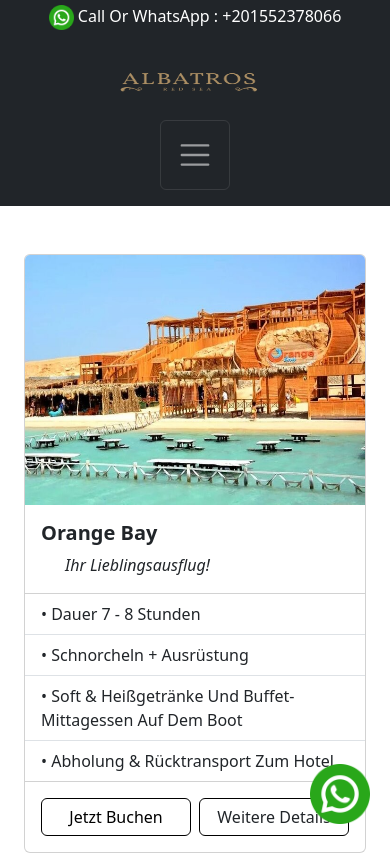
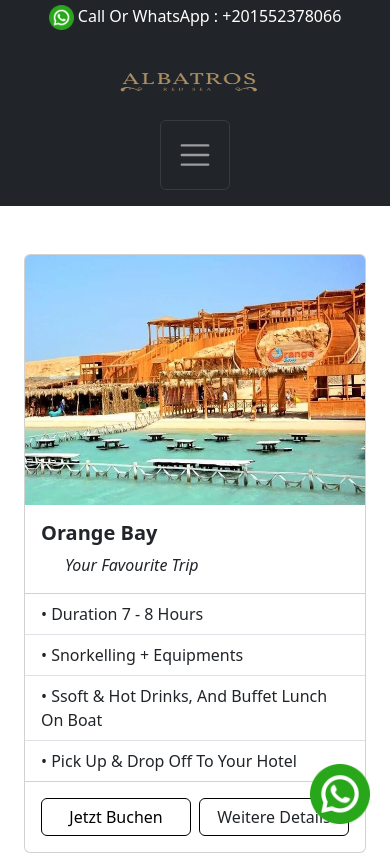
Before and after one commit to YahyaaMuhamedd/Albtros-Project, a plain HTML site: page trips/boattrips.html in a window 390 px wide. Shown: the top 855 px of the page. Drawn offline with nearby package versions, Linux system fonts and the light colour scheme; no server answers; files whose address does not match are found by name; a web font is replaced by a local one.

```diff
--- a/trips/boattrips.html
+++ b/trips/boattrips.html
@@ -140,7 +140,7 @@
                             <div
                                 class="caption text-center text-white position-absolute text-center d-flex flex-column justify-content-center align-items-center w-100 h-100">
                                 <h1 data-translate="modalhurghadapage_orangebay_title">ORANGE BAY</h1>
-                                <p data-translate="modalhurghadapage_orangebay_price">Bester Preis pro Person</p>
+                                <p data-translate="modalhurghadapage_orangebay_price">Best Price For Person</p>
                                 <span class="bg-white w-100 mb-3"></span>
                                 <h3 data-translate="modalhurghadapage_orangebay_price_value">25.00 EUR</h3>
                             </div>
@@ -149,18 +149,18 @@
                             <h5 class="card-title fw-bold" data-translate="modalhurghadapage_orangebay_subtitle">Orange
                                 Bay</h5>
                             <p class="card-text ms-4 fst-italic"
-                                data-translate="modalhurghadapage_orangebay_favorite_trip">Ihr Lieblingsausflug!</p>
+                                data-translate="modalhurghadapage_orangebay_favorite_trip">Your Favourite Trip</p>
                         </div>
                         <ul class="list-group list-group-flush">
                             <li class="list-group-item text-capitalize"
-                                data-translate="modalhurghadapage_orangebay_duration">• Dauer 7 - 8 Stunden</li>
+                                data-translate="modalhurghadapage_orangebay_duration">• Duration 7 - 8 Hours</li>
                             <li class="list-group-item text-capitalize"
-                                data-translate="modalhurghadapage_orangebay_snorkelling">• Schnorcheln + Ausrüstung</li>
+                                data-translate="modalhurghadapage_orangebay_snorkelling">• snorkelling + equipments</li>
                             <li class="list-group-item text-capitalize"
-                                data-translate="modalhurghadapage_orangebay_food_drinks">• Soft & Heißgetränke und
-                                Buffet-Mittagessen auf dem Boot</li>
+                                data-translate="modalhurghadapage_orangebay_food_drinks">• Ssoft & hot drinks, and
+                                buffet lunch on boat</li>
                             <li class="list-group-item text-capitalize"
-                                data-translate="modalhurghadapage_orangebay_pickup">• Abholung & Rücktransport zum Hotel
+                                data-translate="modalhurghadapage_orangebay_pickup">• pick up & drop off to your hotel
                             </li>
                         </ul>
                         <div class="card-body d-flex justify-content-center gap-2">
```
Also changed, not shown: travels.html (+1 -1 lines).
